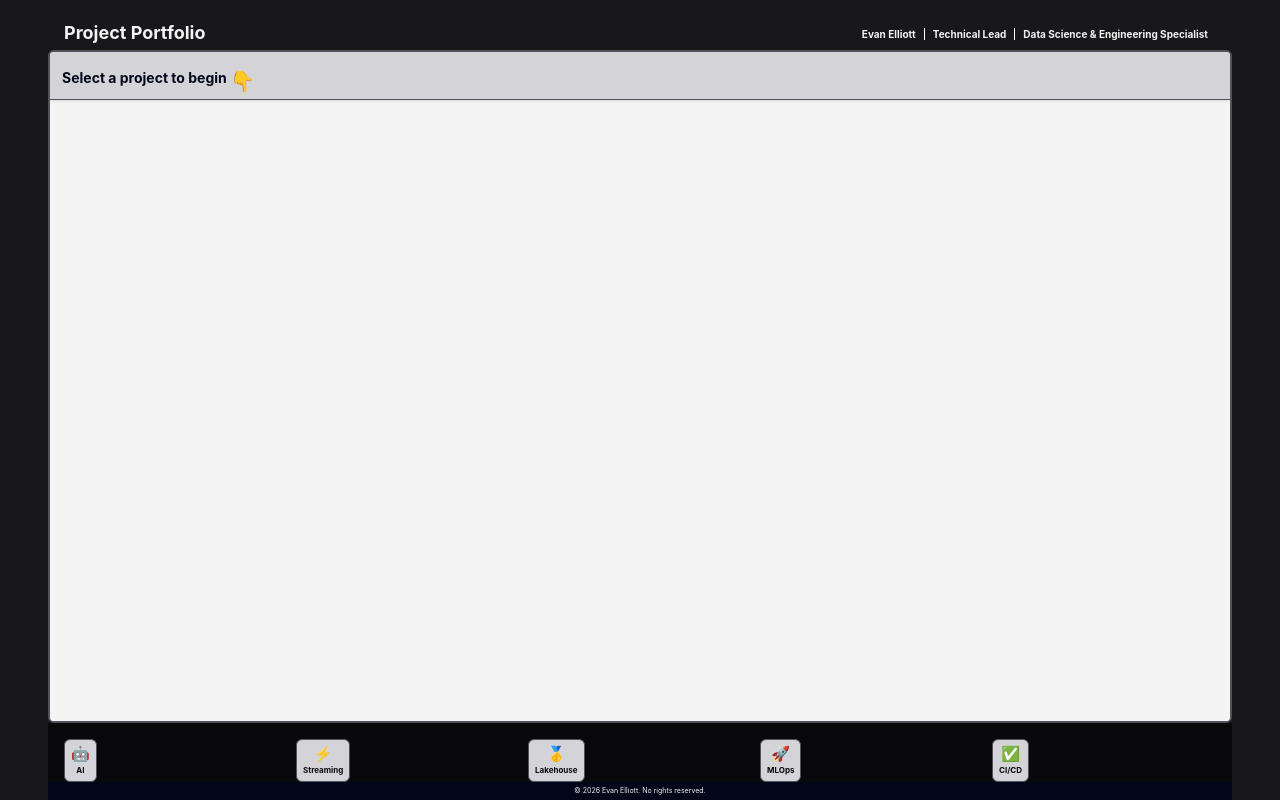
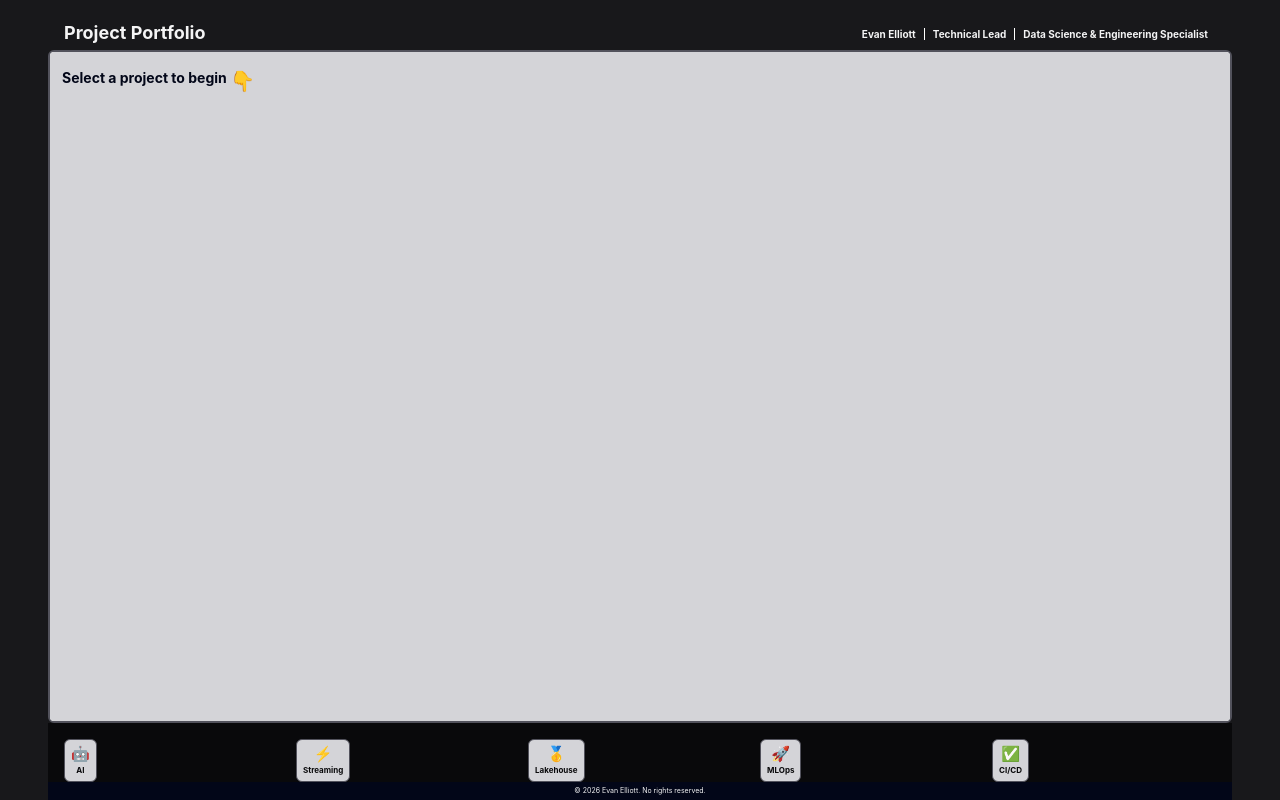
Before and after one commit to evanelliott/portfolio, a Vue app: page / in a window 1280 px wide. Built offline with nearby package versions, Linux system fonts and the light colour scheme.

Commit message:
Update landing page

```diff
--- a/src/views/PortfolioHome.vue
+++ b/src/views/PortfolioHome.vue
@@ -26,7 +26,7 @@ const activeProject = computed(() =>
 
       <!-- 1. FIXED TOP HEADER -->
       <!-- This stays at the top and does not scroll -->
-      <header class="z-30 bg-zinc-300 border-b border-zinc-600 px-3 h-12 flex justify-start items-center w-full shadow">
+      <header class="z-30 bg-zinc-300 px-3 h-12 flex justify-start items-center w-full">
         <div class="flex items-baseline gap-3 py-4 min-w-0">
           <div class="space-y-0.5">
             <h4 class="text-sm font-bold leading-none">
@@ -38,7 +38,7 @@ const activeProject = computed(() =>
 
       <!-- 2. SCROLLABLE VIEWPORT -->
       <!-- This is the container that allows sticky headers to work -->
-      <main class="flex-1 overflow-y-auto overflow-x-hidden scroll-smooth h-full w-full bg-zinc-100">
+      <main class="flex-1 overflow-y-auto overflow-x-hidden scroll-smooth h-full w-full bg-zinc-300">
       </main>
     </div>
 
```
